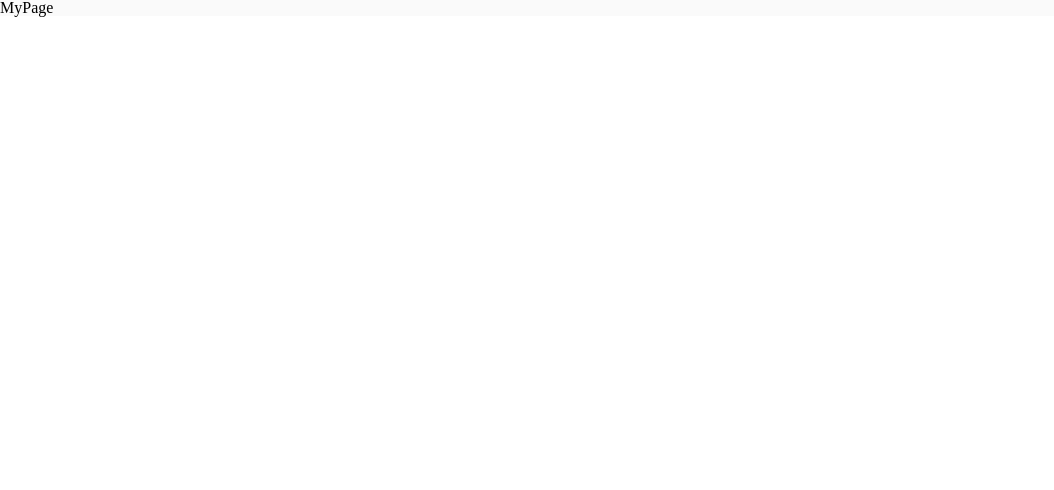
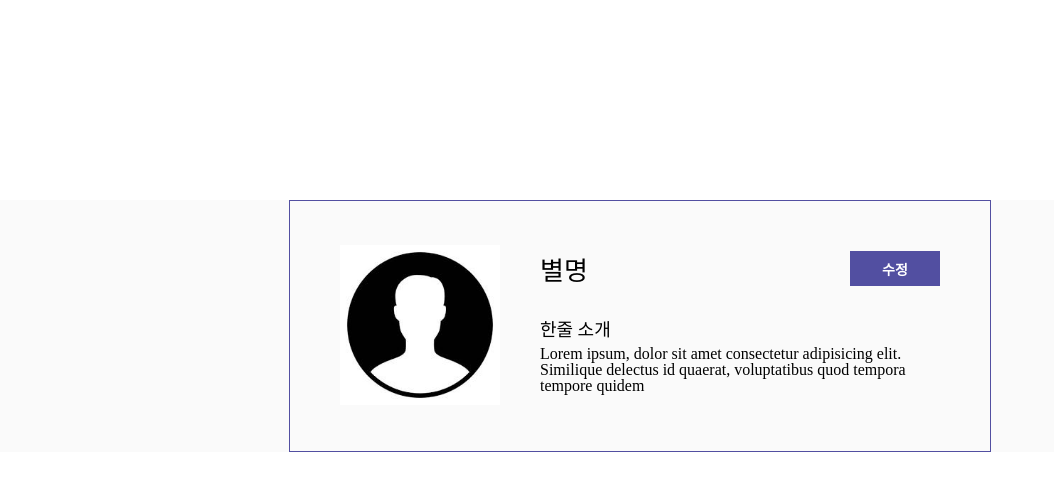
Before and after one commit to elicesw2-project2/circuit, a React (Create React App) app in the folder front/: page /my-page in a window 1280 px wide. Shown: the top 490 px of the page, without its empty margins (0-1054 px from the left). Built offline with nearby package versions, Linux system fonts and the light colour scheme.

Commit message:
프로필 작업

```diff
--- a/front/src/App.jsx
+++ b/front/src/App.jsx
@@ -14,8 +14,8 @@ function App() {
 				<Route path="/" element={<MainPage />} />
 				<Route path="/login" element={<Login />} />
 				<Route path="/signUp" element={<SignUp />} />
-				<Route path="my-page" element={<MyPage />} />
-				<Route path="/Story" element={<Story />} />
+				<Route path="/my-page" element={<MyPage />} />
+				<Route path="/story" element={<Story />} />
 			</Routes>
 		</div>
 	);
--- /dev/null
+++ b/front/src/components/MainProfile.jsx
@@ -0,0 +1,15 @@
+import React from 'react';
+import profile from 'public/profile.jpeg';
+import '../styles/MainProfile.scss';
+
+function MainProfile() {
+	return (
+		<div className="MainProfile">
+			<img src={profile} alt="profile" />
+			<button type="button">마이 페이지</button>
+			<button type="button">로그아웃</button>
+		</div>
+	);
+}
+
+export default MainProfile;
--- /dev/null
+++ b/front/src/components/MyPageProfile.jsx
@@ -0,0 +1,28 @@
+import React from 'react';
+import profile from 'public/profile.jpeg';
+import '../styles/MyPageProfile.scss';
+
+function MyPageProfile() {
+	return (
+		<div className="MyPageProfile__profile">
+			<div className="MyPageProfile__container__left">
+				<img src={profile} alt="profile" />
+			</div>
+			<div className="MyPageProfile__container__right">
+				<div className="items">
+					<span>별명</span>
+					<button type="button">수정</button>
+				</div>
+				<div className="description">
+					<span>한줄 소개</span>
+					<p>
+						Lorem ipsum, dolor sit amet consectetur adipisicing elit. Similique delectus id quaerat, voluptatibus quod
+						tempora tempore quidem
+					</p>
+				</div>
+			</div>
+		</div>
+	);
+}
+
+export default MyPageProfile;
--- a/front/src/components/Profile.jsx
+++ /dev/null
@@ -1,8 +0,0 @@
-import React from 'react';
-import '../styles/Profile.scss';
-
-function Profile() {
-	return <div className="profile">Profile</div>;
-}
-
-export default Profile;
--- a/front/src/pages/MainPage.jsx
+++ b/front/src/pages/MainPage.jsx
@@ -1,12 +1,12 @@
 import React from 'react';
 import NavBar from 'components/NavBar';
-import Profile from 'components/Profile';
+import MainProfile from 'components/MainProfile';
 
 function MainPage() {
 	return (
 		<>
 			<NavBar />
-			<Profile />
+			<MainProfile />
 		</>
 	);
 }
--- a/front/src/pages/MyPage.jsx
+++ b/front/src/pages/MyPage.jsx
@@ -1,7 +1,8 @@
 import React from 'react';
+import MyPageProfile from 'components/MyPageProfile';
 
 function MyPage() {
-	return <div>MyPage</div>;
+	return <MyPageProfile />;
 }
 
 export default MyPage;
--- /dev/null
+++ b/front/src/styles/MainProfile.scss
@@ -0,0 +1,35 @@
+.MainProfile {
+	display: flex;
+	align-items: center;
+	flex-direction: column;
+	width: 200px;
+	height: 250px;
+	padding: 20px 0px 0px 0px;
+	margin: 50px 0px 0px 50px;
+	border: 1px solid #524fa1;
+	background: white;
+
+	img {
+		display: flex;
+		background-color: black;
+		width: 130px;
+		height: 130px;
+		border-radius: 50%;
+		margin-bottom: 35px;
+	}
+	button {
+		background-color: #524fa1;
+		color: #fff;
+		width: 150px;
+		height: 30px;
+		margin-bottom: 10px;
+		font-weight: 500;
+		font-size: 13px;
+
+		padding: 7px 0px 7px 0px;
+
+		// 버튼 기본 css 삭제
+		border: 0;
+		outline: 0;
+	}
+}
--- /dev/null
+++ b/front/src/styles/MyPageProfile.scss
@@ -0,0 +1,59 @@
+.MyPageProfile__profile {
+	display: flex;
+	margin: 200px auto;
+	width: 700px;
+	height: 250px;
+	justify-content: space-between;
+	align-items: center;
+	border: 1px solid #524fa1;
+
+	.MyPageProfile__container__left {
+		img {
+			margin-left: 50px;
+			width: 160px;
+			height: 160px;
+		}
+	}
+
+	.MyPageProfile__container__right {
+		width: 400px;
+		height: 150px;
+		display: flex;
+		flex-direction: column;
+		margin-right: 50px;
+
+		.items {
+			display: flex;
+			justify-content: space-between;
+			align-items: center;
+			margin-bottom: 35px;
+
+			// 별명
+			span {
+				margin-top: 7px;
+				font-size: 26px;
+			}
+		}
+
+		button {
+			width: 90px;
+			height: 35px;
+			border: 0;
+			outline: none;
+			background-color: #524fa1;
+			color: #fff;
+			font-weight: 600;
+			font-size: 14px;
+		}
+
+		.description {
+			span {
+				font-size: 18px;
+			}
+
+			p {
+				margin-top: 7px;
+			}
+		}
+	}
+}
--- a/front/src/styles/Profile.scss
+++ /dev/null
@@ -1,7 +0,0 @@
-.profile {
-	width: 150px;
-	height: 200px;
-	padding: 20px 0px 0px 20px;
-	margin: 20px 0px 0px 20px;
-	border: 1px solid red;
-}
```
Also changed, not shown: front/.eslintrc.json, front/src/public/profile.jpeg (added).
